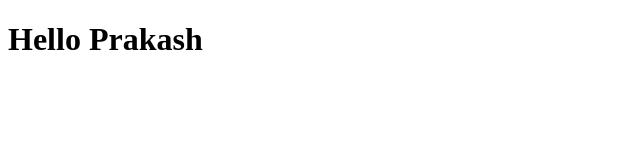
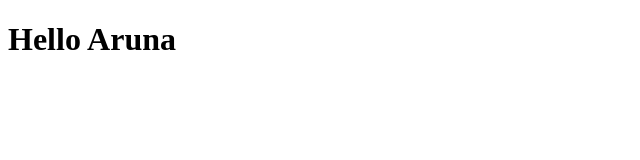
Before and after one commit to arunadas/webdev-angularjs, a plain HTML site: page index.html in a window 1280 px wide. Shown: the full height of the page, 0-640 px from the left. Drawn offline with Linux system fonts and the light colour scheme.

Commit message:
New modified file

```diff
--- a/index.html
+++ b/index.html
@@ -2,9 +2,9 @@
 <html>
   <head>
     <meta charset="utf-8">
-    <title>Hello Prakash</title>
+    <title>Hello Aruna</title>
   </head>
   <body>
-    <h1>Hello Prakash</h1>
+    <h1>Hello Aruna</h1>
   </body>
 </html>
```
